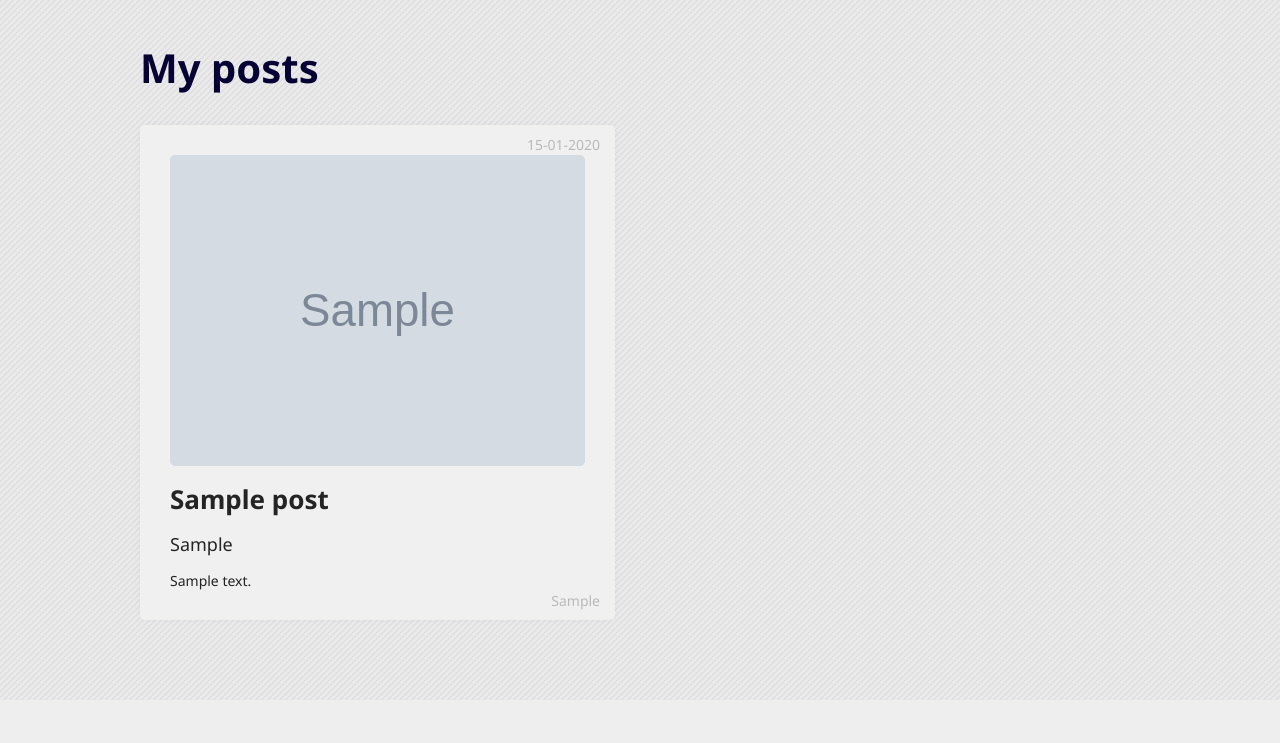
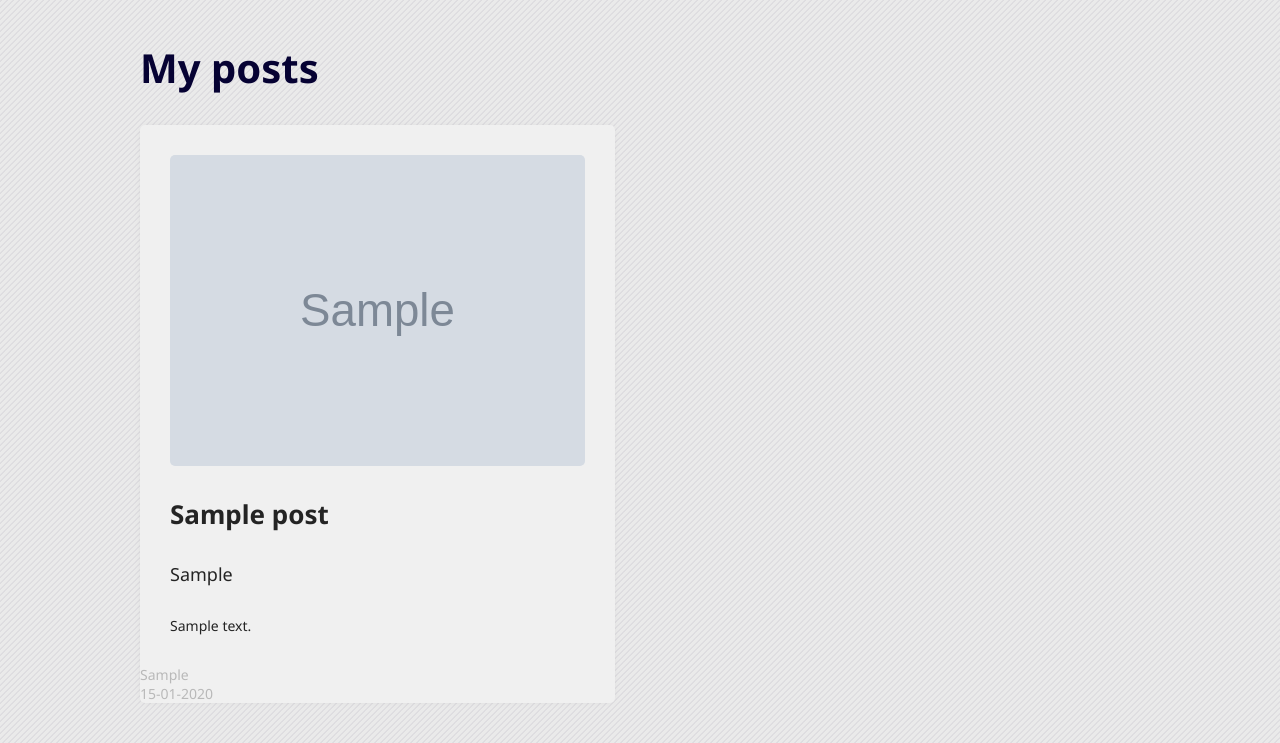
Before and after one commit to basile64/OC5, a PHP site: page /OC5/index.php?url=homepageView in a window 1280 px wide. Shown: the part 100-843 px from the top of the page. Before the commit the page ends 800 px from the top, so only its background shows below. Run offline with PHP 8.4, Linux system fonts and the light colour scheme; tables that the repository leaves empty or names only in its code hold one stand-in row (values such as "Sample post"); grey boxes marked "Sample" are stand-in pictures.

Commit message:
chore(css): update homepage css

```diff
--- a/public/css/post-list-homepage.css
+++ b/public/css/post-list-homepage.css
@@ -15,16 +15,6 @@
 .date-creation-post-list {
   font-size: 14px;
   color: rgb(185, 185, 185);
-  position: absolute;
-  right: 15px;
-}
-
-.author-post-list {
-  bottom: 10px;
-}
-
-.date-creation-post-list {
-  top: 10px;
 }
 
 .posts-container-list {
@@ -34,7 +24,6 @@
 }
 
 .post-container-list {
-  position: relative;
   display: flex;
   flex-direction: column;
   box-shadow: rgba(0, 0, 0, 0.1) 0px 0px 8px -3px;
@@ -48,7 +37,11 @@
   display: flex;
   flex-direction: column;
   padding: 30px;
-  gap: 15px;
+  gap: 30px;
+  display: flex;
+  flex-direction: column;
+  justify-content: space-between;
+  height: 100%;
 }
 
 .post-container-list:hover {
@@ -65,3 +58,14 @@ img {
   width: 100%;
   border-radius: 5px;
 }
+
+.post-top {
+  display: flex;
+  flex-direction: column;
+  gap: 20px;
+}
+
+.post-bottom {
+  display: flex;
+  justify-content: space-between;
+}
```
